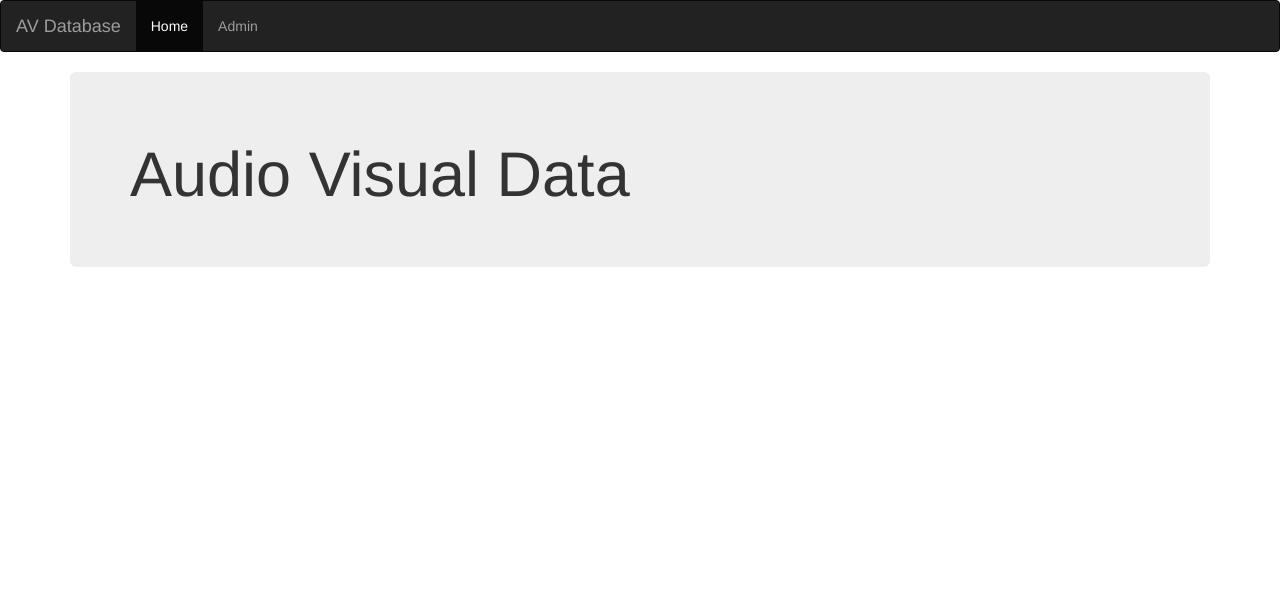
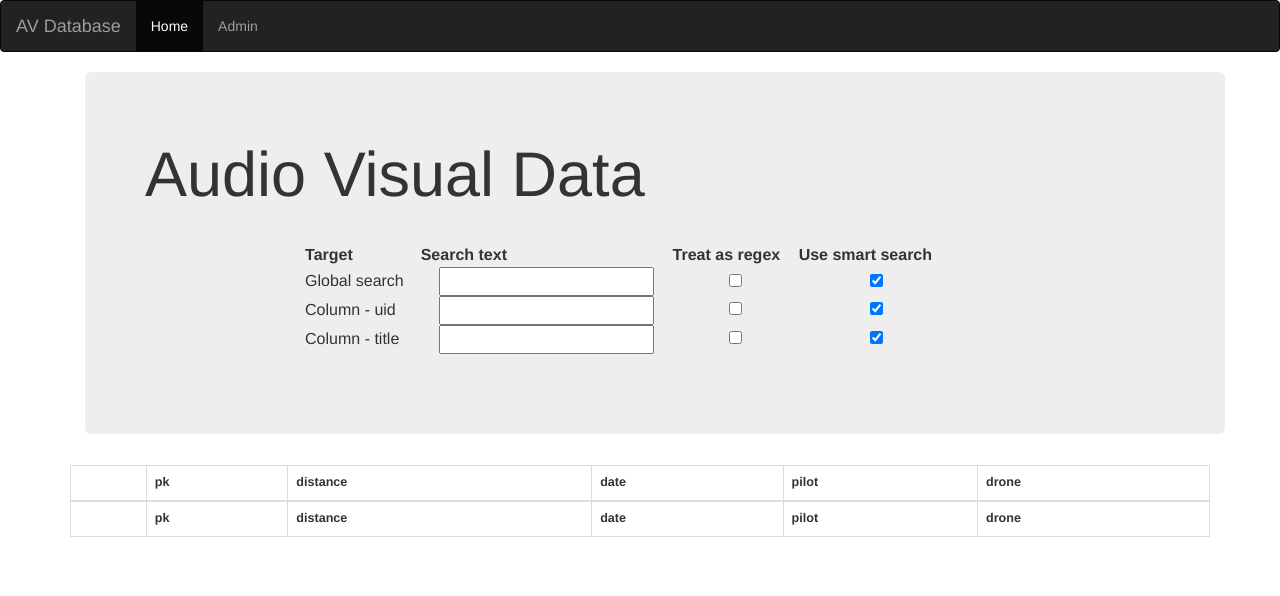
Before and after one commit to wtee/av_scua, a Django app: page / in a window 1280 px wide. Shown: the top 596 px of the page. Run offline with Django 3.2, Linux system fonts and the light colour scheme; lists and menus that the app fills with data are empty; some libraries are stand-ins or nearby versions.

Commit message:
added tables, about to add API for datatables

```diff
--- a/basic/views.py
+++ b/basic/views.py
@@ -5,4 +5,4 @@ def home_page(request):
     '''
         Home Page located in templates/basic/home.html
     '''
-    return render(request, 'basic/home.html')
+    return render(request, 'basic/dtable.html')
--- /dev/null
+++ b/templates/basic/dtable.html
@@ -0,0 +1,72 @@
+{% extends "basic/home.html" %}
+{% block content %}
+<div class="container">
+  <div class="jumbotron">
+    <h1>Audio Visual Data</h1>
+    <div id='av_left'>
+      <table cellpadding="3" cellspacing="0" border="0" style="width: 67%; margin: 0 auto 2em auto;">
+        <thead>
+          <tr>
+            <th>Target</th>
+            <th>Search text</th>
+            <th>Treat as regex</th>
+            <th>Use smart search</th>
+          </tr>
+        </thead>
+        <tbody>
+          <tr id="filter_global">
+            <td>Global search</td>
+            <td align="center"><input type="text" class="global_filter" id="global_filter"></td>
+            <td align="center"><input type="checkbox" class="global_filter" id="global_regex"></td>
+            <td align="center"><input type="checkbox" class="global_filter" id="global_smart" checked="checked"></td>
+          </tr>
+          <tr id="filter_col1" data-column="4">
+            <td>Column - uid</td>
+            <td align="center"><input type="text" class="column_filter" id="col4_filter"></td>
+            <td align="center"><input type="checkbox" class="column_filter" id="col4_regex"></td>
+            <td align="center"><input type="checkbox" class="column_filter" id="col4_smart" checked="checked"></td>
+          </tr>
+          <tr id="filter_col2" data-column="5">
+            <td>Column - title</td>
+            <td align="center"><input type="text" class="column_filter" id="col5_filter"></td>
+            <td align="center"><input type="checkbox" class="column_filter" id="col5_regex"></td>
+            <td align="center"><input type="checkbox" class="column_filter" id="col5_smart" checked="checked"></td>
+          </tr>
+
+        </tbody>
+      </table>
+    </div>
+  </div>
+</div>
+<table id="example" class="display" style="width:100%">
+  <div class="row">
+    <div class="col-sm-12">
+      <table id="competition" class="table table-striped table-bordered" style="width:100%">
+        <thead>
+          <tr>
+            <th></th>
+            <th>pk</th>
+            <th>distance</th>
+            <th>date</th>
+            <th>pilot</th>
+            <th>drone</th>
+          </tr>
+        </thead>
+        <tfoot>
+          <tr>
+            <th></th>
+            <th>pk</th>
+            <th>distance</th>
+            <th>date</th>
+            <th>pilot</th>
+            <th>drone</th>
+          </tr>
+        </tfoot>
+
+      </table>
+    </div>
+  </div>
+</table>
+
+
+{% endblock %}
--- a/templates/basic/home.html
+++ b/templates/basic/home.html
@@ -3,8 +3,37 @@
 
 <head>
   <meta charset="utf-8">
+  <meta name="description" content="Audio Visual Data for Iowa State University">
+  <title>Home</title>
   <link rel="stylesheet" href="https://maxcdn.bootstrapcdn.com/bootstrap/3.3.7/css/bootstrap.min.css">
-  <title>Home</title>
+<!--  <link rel="stylesheet" href="//cdnjs.cloudflare.com/ajax/libs/twitter-bootstrap/4.0.0/css/bootstrap.css">-->
+  <link rel="stylesheet" href="//cdn.datatables.net/1.10.16/css/dataTables.bootstrap4.min.css">
+  <link rel="stylesheet" href="//cdn.datatables.net/select/1.2.7/css/select.dataTables.min.css">
+
+  <style>
+    body {
+      padding-bottom: 40px;
+    }
+
+    #av_left{
+      font-size: 16px;
+      padding-right: 50px;
+      padding-top: 25px;
+
+    }
+    td.details-control {
+      background: url('../resources/details_open.png') no-repeat center center;
+      cursor: pointer;
+    }
+
+    tr.details td.details-control {
+      background: url('../resources/details_close.png') no-repeat center center;
+    }
+
+    #nostripe {
+      background-color: #CECBCB;
+    }
+  </style>
 </head>
 
 <body>
@@ -19,11 +48,14 @@
       </ul>
     </div>
   </nav>
-  <div class="container">
-  <div class="jumbotron">
-    <h1>Audio Visual Data</h1>
+  <div class="container" style="font-size: .9em;">
+    {% block content %}{% endblock %}
   </div>
-</div>
+  <script src="//code.jquery.com/jquery-1.12.4.js"></script>
+  <script src="//cdn.datatables.net/1.10.16/js/jquery.dataTables.min.js"></script>
+  <script src="//cdn.datatables.net/1.10.16/js/dataTables.bootstrap4.min.js"></script>
+  <script src="//cdn.datatables.net/select/1.2.7/js/dataTables.select.min.js"></script>
+  {% block extra_js %}{% endblock %}
 </body>
 
 </html>
```
Also changed, not shown: db.sqlite3.
